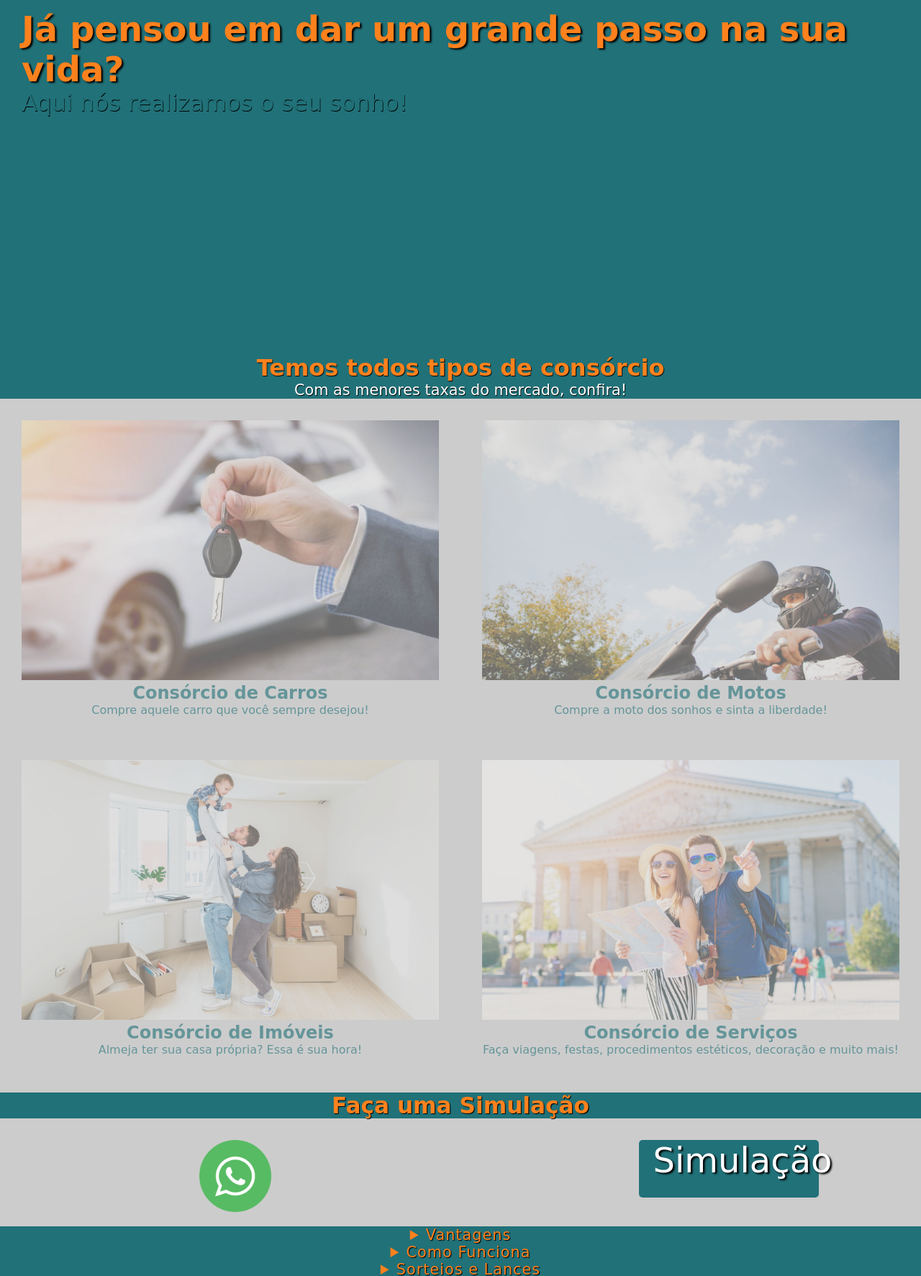
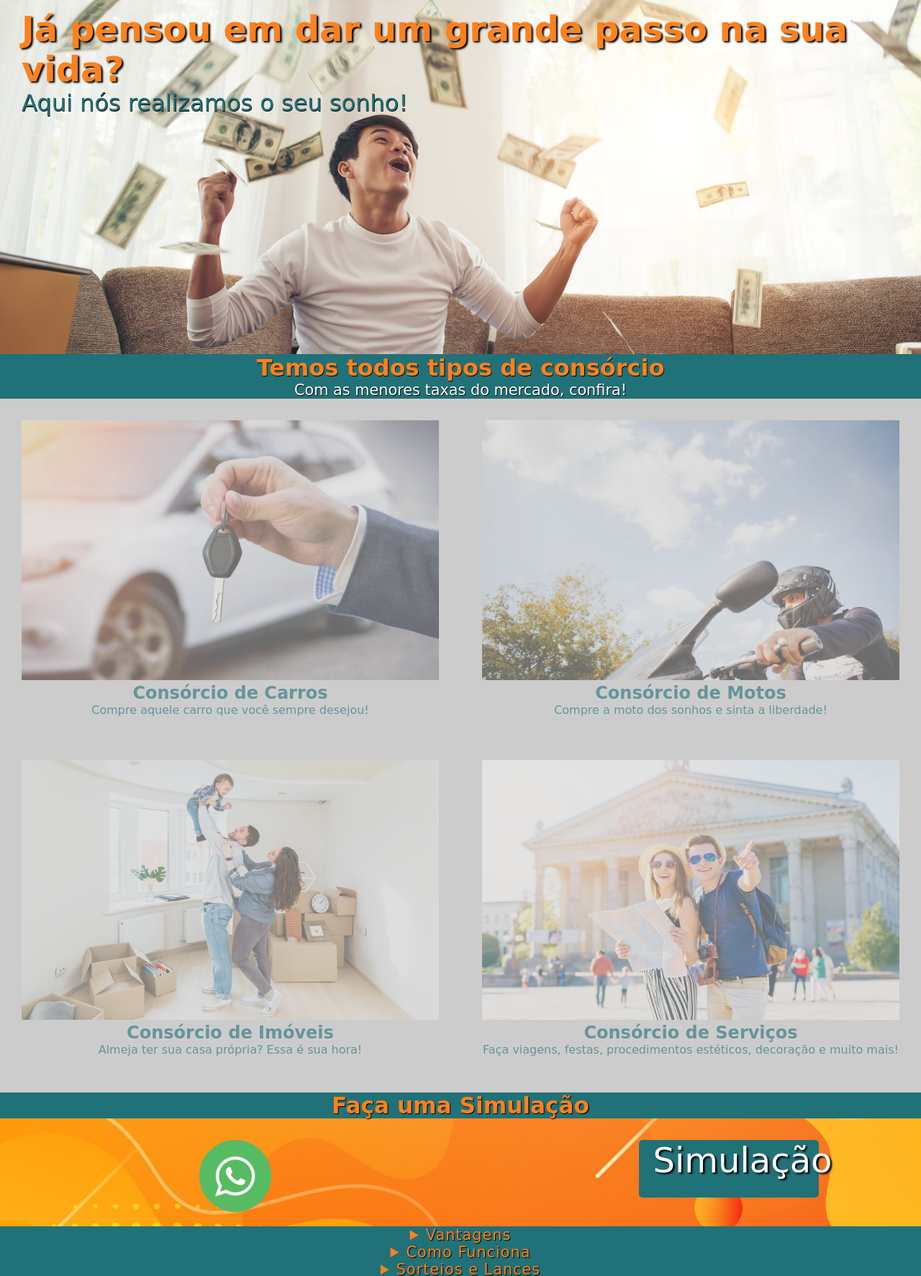
Before and after one commit to guilhermesouza73/first-page-consorcio, a plain HTML site: page index.html in a window 1280 px wide. Shown: the part 120-1893 px from the top of the page at 72% size. Drawn offline with Linux system fonts and the light colour scheme; a web font is replaced by a local one.

Commit message:
atualização bg css

```diff
--- a/cdn/folhadeestiilos.css
+++ b/cdn/folhadeestiilos.css
@@ -68,7 +68,7 @@ html {
 .main_pd {
     background-color: #217178;
     color: white;
-    background-image: url(./img/dinheiro1.jpg);
+    background-image: url(../img/dinheiro1.jpg);
     background-size: 100%;
     width: 100%;
     background-repeat: no-repeat;
@@ -154,7 +154,7 @@ html {
     flex-wrap: wrap;
     padding-bottom: 10px;
     justify-content: space-around;
-    background-image: url(./img/back.jpg);
+    background-image: url(../img/back.jpg);
     background-size: 100%;
     width: 100%;
     background-repeat: no-repeat;
```
